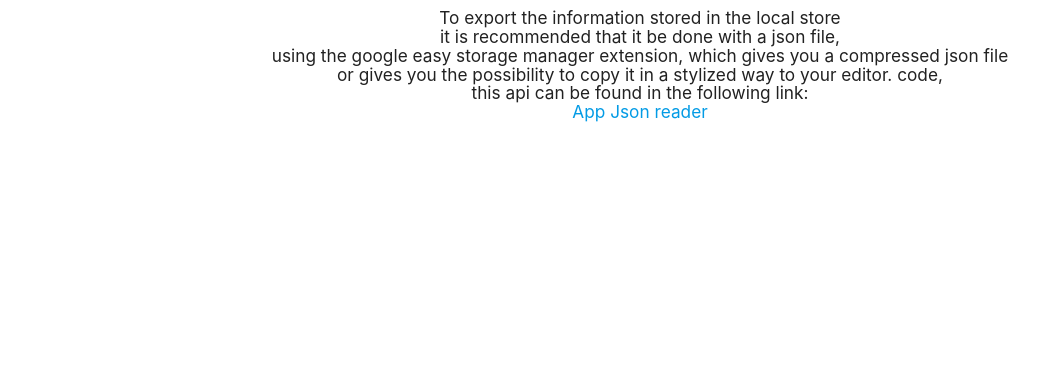
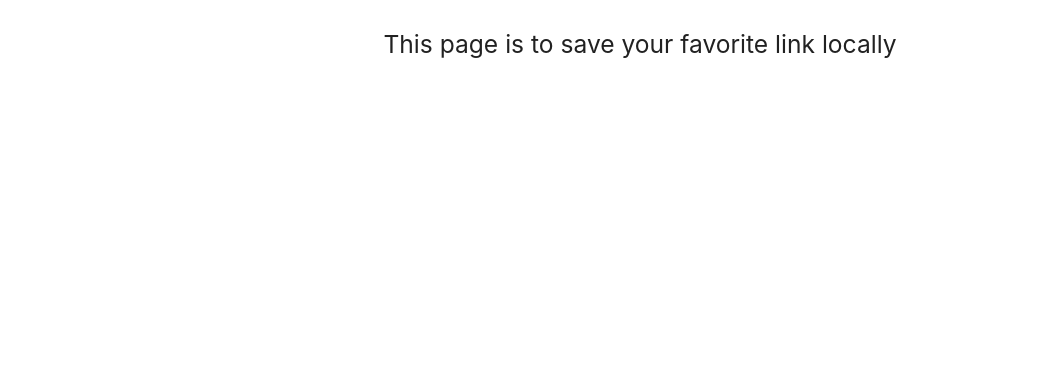
Before and after one commit to AdnCodeMasterDisk/Favorites, a browser extension: page about.html in a window 1280 px wide. Shown: the part 428-800 px from the top of the page, without its empty margins (0-1042 px from the left). Drawn offline with nearby package versions, Linux system fonts and the light colour scheme.

Commit message:
Update about.html

```diff
--- a/about.html
+++ b/about.html
@@ -20,10 +20,6 @@
         <br>
        <h5>This page is to save your favorite link locally</h5>
 
-        <h6>
-                To export the information stored in the local store <br> it is recommended that it be done with a json file, <br>  using the google easy storage manager extension, which gives you a compressed json file  <br> or gives you the possibility to copy it in a stylized way to your editor. code,  <br> this api can be found in the following link:  <br> <a href="">App Json reader</a>
-        </h6>
-
     </div>
     </div>
      <script src="https://code.jquery.com/jquery-3.3.1.min.js"></script>
```
